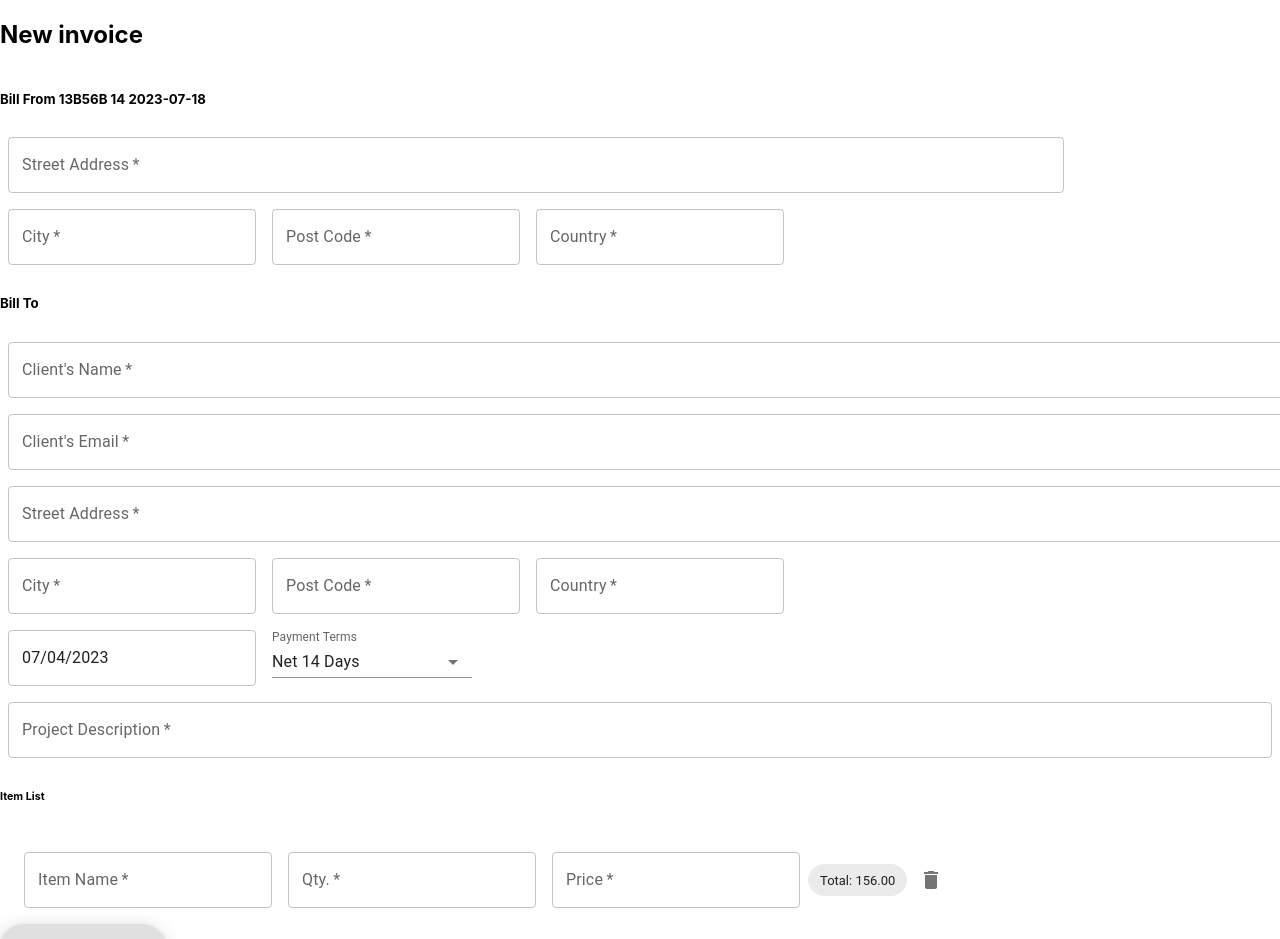
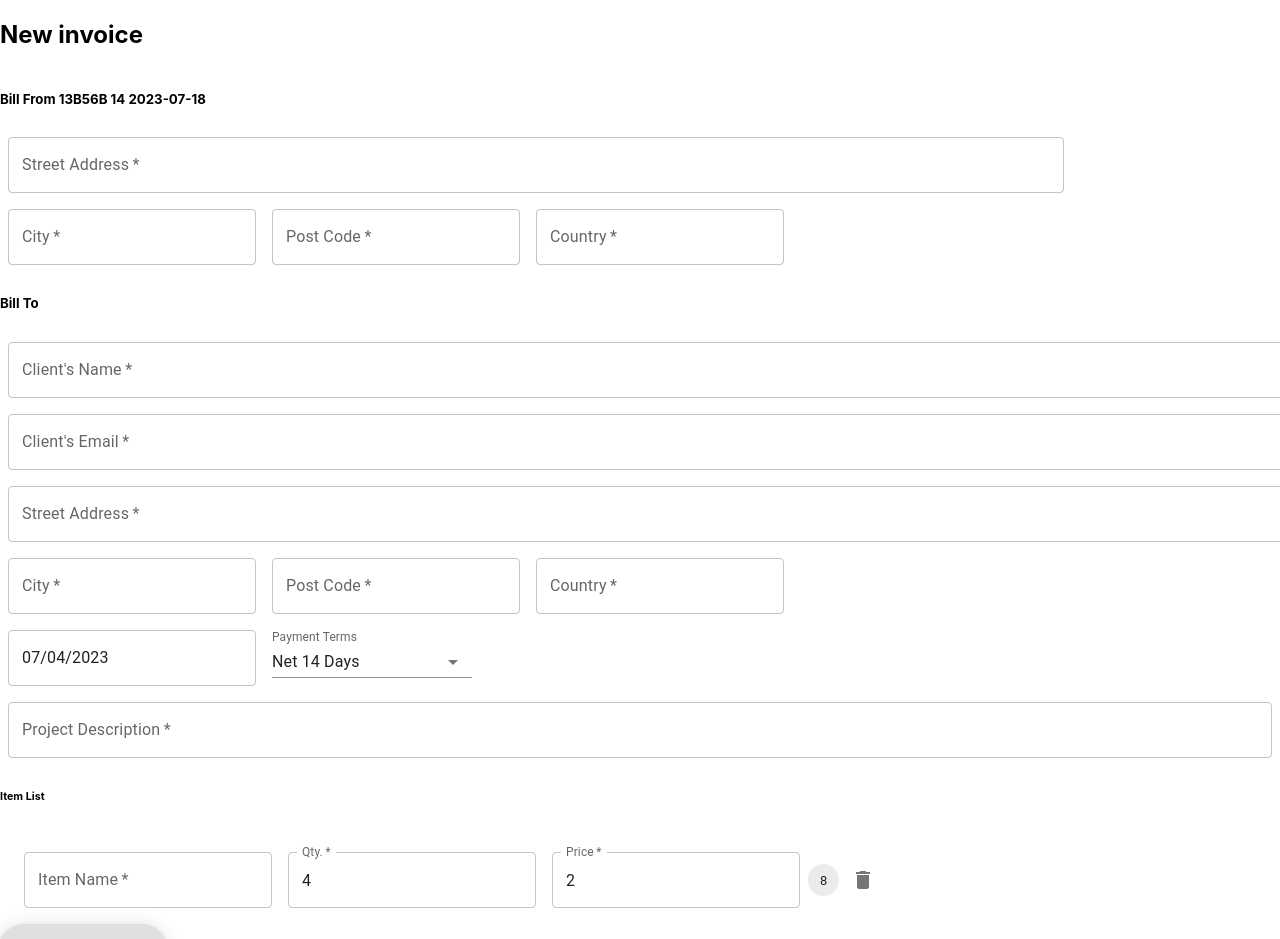
Before and after one commit to giga-gogosashvili/invoice-app, a React (Create React App) app: page /invoices/create in a window 1280 px wide. Shown: the top 939 px of the page. Built offline with nearby package versions, Linux system fonts and the light colour scheme.

Commit message:
createdAt JSON

```diff
--- a/src/components/CreateInvoice.tsx
+++ b/src/components/CreateInvoice.tsx
@@ -17,14 +17,14 @@ import dayjs, { Dayjs } from "dayjs";
 
 const unique_id = uuid();
 const id = unique_id.slice(0, 6).toUpperCase();
-// const date = new Date().toISOString().split("T")[0];
 
 export default function CreateInvoice() {
   function addDays(date: Date, days: number) {
     date.setDate(date.getDate() + days);
     return date;
   }
-  const date: Date = new Date();
+  const date = new Date();
+  const dateJSON = date.toISOString().split("T")[0];
 
   const [senderStreet, setSenderStreet] = useState<string>("");
   const [senderCity, setSenderCity] = useState<string>("");
@@ -46,13 +46,15 @@ export default function CreateInvoice() {
   const [description, setDescription] = useState<string>("");
 
   const [itemName1, setItemName1] = useState<string>("");
-  const [itemQuantity1, setItemQuantity1] = useState<string>("");
-  const [itemPrice1, setItemPrice1] = useState<string>("");
+  const [itemQuantity1, setItemQuantity1] = useState<number>(4);
+  const [itemPrice1, setItemPrice1] = useState<number>(2);
 
   // const [status, setStatus] = useState<string>("paid");
 
   const status = "paid";
-  const total = 250;
+  const totalCalculator = (num1: number, num2: number) => {
+    return num1 * num2;
+  };
 
   const paymentDue = addDays(date, paymentTerms).toISOString().split("T")[0];
 
@@ -235,7 +237,7 @@ export default function CreateInvoice() {
                 sx={{ m: 1 }}
                 value={itemQuantity1}
                 onChange={(event: React.ChangeEvent<HTMLInputElement>) => {
-                  setItemQuantity1(event.target.value);
+                  setItemQuantity1(event.target.valueAsNumber);
                 }}
               />
               <TextField
@@ -245,12 +247,12 @@ export default function CreateInvoice() {
                 sx={{ m: 1 }}
                 value={itemPrice1}
                 onChange={(event: React.ChangeEvent<HTMLInputElement>) => {
-                  setItemPrice1(event.target.value);
+                  setItemPrice1(event.target.valueAsNumber);
                 }}
               />
               <Stack>
                 {" "}
-                <Chip label="Total: 156.00" />
+                <Chip label={totalCalculator(itemQuantity1, itemPrice1)} />
               </Stack>
             </ListItem>
             <Fab variant="extended">
@@ -302,7 +304,7 @@ export default function CreateInvoice() {
                       postCode: clientPostCode,
                       country: clientCountry,
                     },
-                    createdAt: createdAt,
+                    createdAt: dateJSON,
                     paymentTerms: paymentTerms,
                     paymentDue: paymentDue,
                     status: status,
@@ -311,8 +313,8 @@ export default function CreateInvoice() {
                       name: itemName1,
                       quantity: itemQuantity1,
                       price: itemPrice1,
+                      total: totalCalculator(itemQuantity1, itemPrice1),
                     },
-                    total: total,
                   })
                   .then(
                     (response) => {
```
